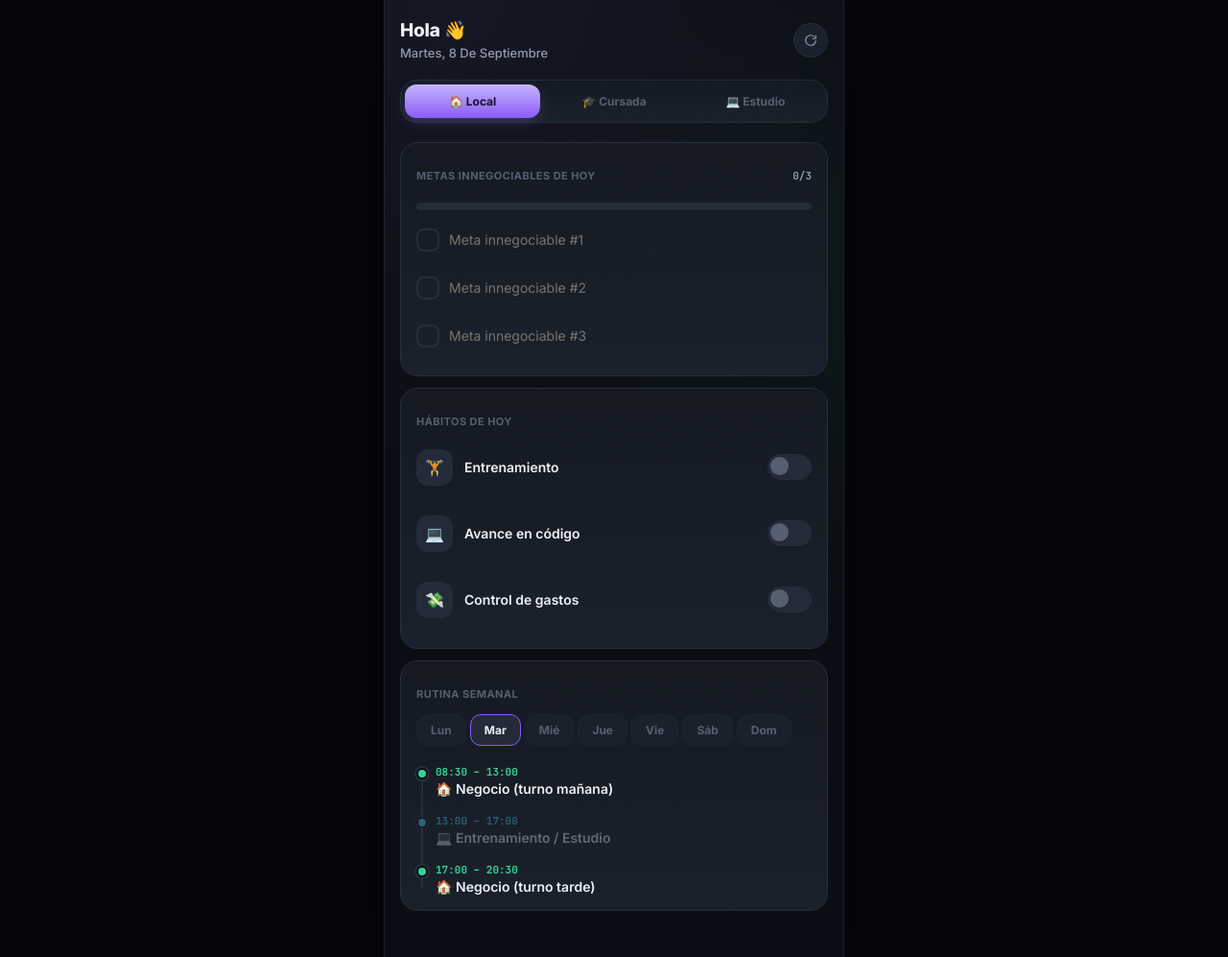
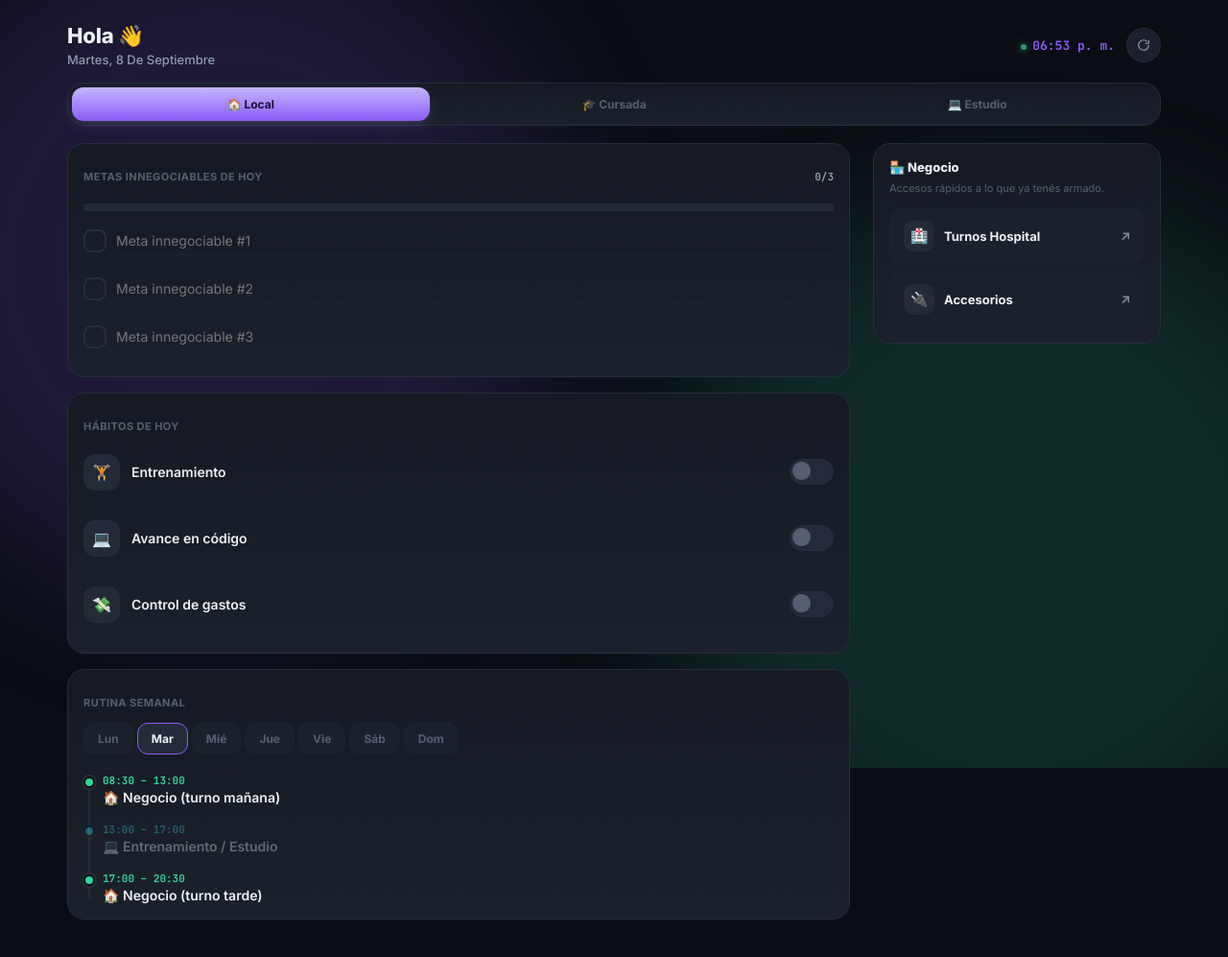
Before and after one commit to MaxiFlores08/mi-panel, a website: page index.html in a window 1280 px wide. Shown: the whole page at 96% size. Drawn offline with Linux system fonts and the light colour scheme; no server answers.

Commit message:
index.html

```diff
--- a/index.html
+++ b/index.html
@@ -42,31 +42,60 @@ input{ font-family:inherit; }
 .hide{ display:none !important; }
 
 .app-shell{
-  position:relative; min-height:100vh; max-width:480px; margin:0 auto; overflow-x:hidden; padding-bottom:48px;
-  background:
-    radial-gradient(circle at 15% 0%, rgba(167,139,250,.08), transparent 45%),
-    radial-gradient(circle at 100% 30%, rgba(61,224,160,.05), transparent 40%),
-    var(--bg);
+  position:relative; min-height:100vh; overflow-x:hidden;
+  background: var(--bg);
 }
-@media (min-width:640px){
-  .app-shell{ min-height:100dvh; border-left:1px solid var(--border-soft); border-right:1px solid var(--border-soft); box-shadow:0 30px 90px -20px rgba(0,0,0,.7); }
+.bg-glow{ position:fixed; inset:0; z-index:0; pointer-events:none; overflow:hidden; }
+.bg-glow::before, .bg-glow::after{
+  content:''; position:absolute; width:60vw; height:60vw; max-width:700px; max-height:700px; border-radius:50%; filter:blur(80px); opacity:.16;
 }
+.bg-glow::before{ top:-10%; left:-10%; background:var(--violet-soft); animation:driftA 22s ease-in-out infinite alternate; }
+.bg-glow::after{ bottom:-15%; right:-10%; background:var(--green-soft); animation:driftB 26s ease-in-out infinite alternate; }
+@keyframes driftA{ from{ transform:translate(0,0) scale(1); } to{ transform:translate(8%,6%) scale(1.15); } }
+@keyframes driftB{ from{ transform:translate(0,0) scale(1); } to{ transform:translate(-6%,-8%) scale(1.1); } }
 
-.header{ padding:20px 16px 8px; }
-.brand-title{ font-size:19px; font-weight:800; letter-spacing:-.01em; margin:0; }
+.dashboard-shell{ position:relative; z-index:1; max-width:1180px; margin:0 auto; padding:20px 20px 56px; }
+.dashboard-grid{ display:grid; grid-template-columns:1fr 300px; gap:20px 24px; align-items:start; }
+@media (max-width:880px){ .dashboard-grid{ grid-template-columns:1fr; } }
+
+.card{ background:linear-gradient(180deg, var(--surface) 0%, var(--surface-2) 100%); border:1px solid var(--border); border-radius:var(--radius-lg); transition:transform .2s ease, border-color .2s ease, box-shadow .2s ease; }
+@media (hover:hover){ .card.hoverable:hover{ transform:translateY(-2px); border-color:var(--border-hi, #333f52); box-shadow:0 14px 34px -14px rgba(0,0,0,.55); } }
+.stagger{ opacity:0; animation:fadeIn .5s cubic-bezier(.22,1,.36,1) forwards; }
+.stagger:nth-child(1){ animation-delay:.05s; } .stagger:nth-child(2){ animation-delay:.12s; }
+.stagger:nth-child(3){ animation-delay:.19s; } .stagger:nth-child(4){ animation-delay:.26s; }
+
+/* Sidebar */
+.sidebar{ display:flex; flex-direction:column; gap:16px; }
+.side-widget-title{ display:flex; align-items:center; gap:8px; font-size:13px; font-weight:800; margin:0 0 12px; }
+.side-link{
+  display:flex; align-items:center; gap:10px; padding:12px 14px; border-radius:13px; margin-bottom:8px;
+  background:var(--surface-2); border:1px solid var(--border-soft); color:var(--text); text-decoration:none;
+  font-size:13px; font-weight:700; transition:transform .15s ease, border-color .15s ease, background .15s ease;
+}
+.side-link:last-child{ margin-bottom:0; }
+.side-link:hover{ border-color:var(--violet-soft); background:var(--surface-3); transform:translateX(3px); }
+.side-link:active{ transform:scale(.98); }
+.side-link .ic{ width:32px; height:32px; border-radius:10px; display:flex; align-items:center; justify-content:center; font-size:15px; background:var(--surface-3); flex-shrink:0; }
+.side-link .arrow{ margin-left:auto; opacity:.5; }
+.side-widget-sub{ font-size:11px; color:var(--text-faint); margin:-6px 0 12px; line-height:1.5; }
+
+.clock{ font-size:13px; font-weight:700; color:var(--violet-soft); }
+.clock-dot{ display:inline-block; width:6px; height:6px; border-radius:99px; background:var(--green-soft); margin-right:6px; animation:pulse 1.8s ease-in-out infinite; box-shadow:0 0 8px 1px rgba(61,224,160,.5); }
+@keyframes pulse{ 0%,100%{opacity:1;} 50%{opacity:.3;} }
+
+.header{ padding:4px 0 0; margin-bottom:16px; }
+.brand-title{ font-size:22px; font-weight:800; letter-spacing:-.01em; margin:0; }
 .brand-date{ font-size:13px; font-weight:500; color:var(--text-dim); margin:4px 0 0; text-transform:capitalize; }
-
-.card{ background:linear-gradient(180deg, var(--surface) 0%, var(--surface-2) 100%); border:1px solid var(--border); border-radius:var(--radius-lg); }
 .section-label{ font-size:11px; font-weight:700; text-transform:uppercase; letter-spacing:.04em; color:var(--text-faint); }
 .divider{ height:1px; background:linear-gradient(90deg, transparent, var(--border), transparent); }
 
 /* Selector de contexto */
-.context-bar{ display:flex; gap:6px; padding:4px; margin:12px 16px 4px; }
+.context-bar{ display:flex; gap:6px; padding:4px; }
 .context-btn{ flex:1; padding:10px 8px; border-radius:12px; font-size:12px; font-weight:700; color:var(--text-faint); transition:all .18s ease; text-align:center; }
 .context-btn.active{ color:#1a0e33; background:linear-gradient(180deg,#C4B5FD,var(--violet-soft)); box-shadow:0 4px 16px -4px var(--violet-glow); }
 .context-btn:active{ transform:scale(.96); }
 
-main{ padding:0 16px; }
+.main-col{ display:flex; flex-direction:column; gap:16px; margin-bottom:20px; }
 
 /* Metas */
 .meta-row{ display:flex; align-items:center; gap:10px; padding:10px 0; }
@@ -121,8 +150,11 @@ main{ padding:0 16px; }
 <body>
 
 <div class="app-shell">
+  <div class="bg-glow"></div>
 
   <div id="toastHost" style="position:fixed; left:50%; top:12px; z-index:60; transform:translateX(-50%); width:90%; max-width:460px; pointer-events:none;"></div>
+
+  <div class="dashboard-shell">
 
     <!-- Header -->
     <header class="header row-between">
@@ -130,21 +162,25 @@ main{ padding:0 16px; }
         <p class="brand-title">Hola 👋</p>
         <p id="fechaHoy" class="brand-date">—</p>
       </div>
+      <div class="row g-3">
+        <p class="clock mono"><span class="clock-dot"></span><span id="relojVivo">--:--</span></p>
         <button id="syncBadge" style="width:36px; height:36px; border-radius:999px; background:var(--surface-2); border:1px solid var(--border); display:flex; align-items:center; justify-content:center;" title="Actualizar datos">
           <svg id="syncIcon" width="14" height="14" viewBox="0 0 24 24" fill="none" stroke="var(--text-dim)" stroke-width="2"><path d="M21 12a9 9 0 1 1-2.6-6.35M21 3v6h-6"/></svg>
         </button>
+      </div>
     </header>
 
-  <div class="card context-bar" style="margin:12px 16px 20px;">
+    <div class="card context-bar" style="margin-bottom:18px;">
       <button data-context="local" class="context-btn">🏠 Local</button>
       <button data-context="cursada" class="context-btn">🎓 Cursada</button>
       <button data-context="estudio" class="context-btn">💻 Estudio</button>
     </div>
 
-  <main class="fade-in col g-3">
+    <div class="dashboard-grid">
+      <main class="main-col">
 
         <!-- Metas innegociables -->
-    <section class="card" style="padding:16px;">
+        <section class="card stagger hoverable" style="padding:16px;">
           <div class="row-between" style="margin-bottom:4px;">
             <p class="section-label">Metas innegociables de hoy</p>
             <p id="metasCount" class="mono" style="font-size:11px; font-weight:700; color:var(--text-dim);">0/3</p>
@@ -156,19 +192,36 @@ main{ padding:0 16px; }
         </section>
 
         <!-- Hábitos -->
-    <section class="card" style="padding:16px;">
+        <section class="card stagger hoverable" style="padding:16px;">
           <p class="section-label" style="margin-bottom:6px;">Hábitos de hoy</p>
           <div id="habitosList"></div>
         </section>
 
         <!-- Rutina semanal -->
-    <section class="card" style="padding:16px;">
+        <section class="card stagger hoverable" style="padding:16px;">
           <p class="section-label" style="margin-bottom:10px;">Rutina semanal</p>
           <div id="dayTabs" class="day-tabs"></div>
           <div id="timelineHost" class="timeline" style="margin-top:16px;"></div>
         </section>
 
       </main>
+
+      <!-- Sidebar -->
+      <aside class="sidebar">
+        <div class="card stagger hoverable" style="padding:16px;">
+          <p class="side-widget-title">🏪 Negocio</p>
+          <p class="side-widget-sub">Accesos rápidos a lo que ya tenés armado.</p>
+          <a class="side-link" href="https://trello.com/b/woDKeVha/turnos-de-hospital" target="_blank" rel="noopener">
+            <span class="ic">🏥</span> Turnos Hospital <span class="arrow">↗</span>
+          </a>
+          <a class="side-link" href="https://cargaya-app.vercel.app/" target="_blank" rel="noopener">
+            <span class="ic">🔌</span> Accesorios <span class="arrow">↗</span>
+          </a>
+        </div>
+      </aside>
+    </div>
+
+  </div>
 </div>
 
 <script>
@@ -283,6 +336,13 @@ function renderFecha(){
   const txt = d.toLocaleDateString('es-AR', { weekday:'long', day:'numeric', month:'long' });
   document.getElementById('fechaHoy').textContent = txt;
 }
+
+function tickReloj(){
+  const el = document.getElementById('relojVivo');
+  if (el) el.textContent = new Date().toLocaleTimeString('es-AR', { hour:'2-digit', minute:'2-digit' });
+}
+setInterval(tickReloj, 1000);
+tickReloj();
 
 function renderContextBar(activeOverride){
   const active = activeOverride || Store.getContext();
```
Lines whose indentation alone changed are shown as unchanged.
